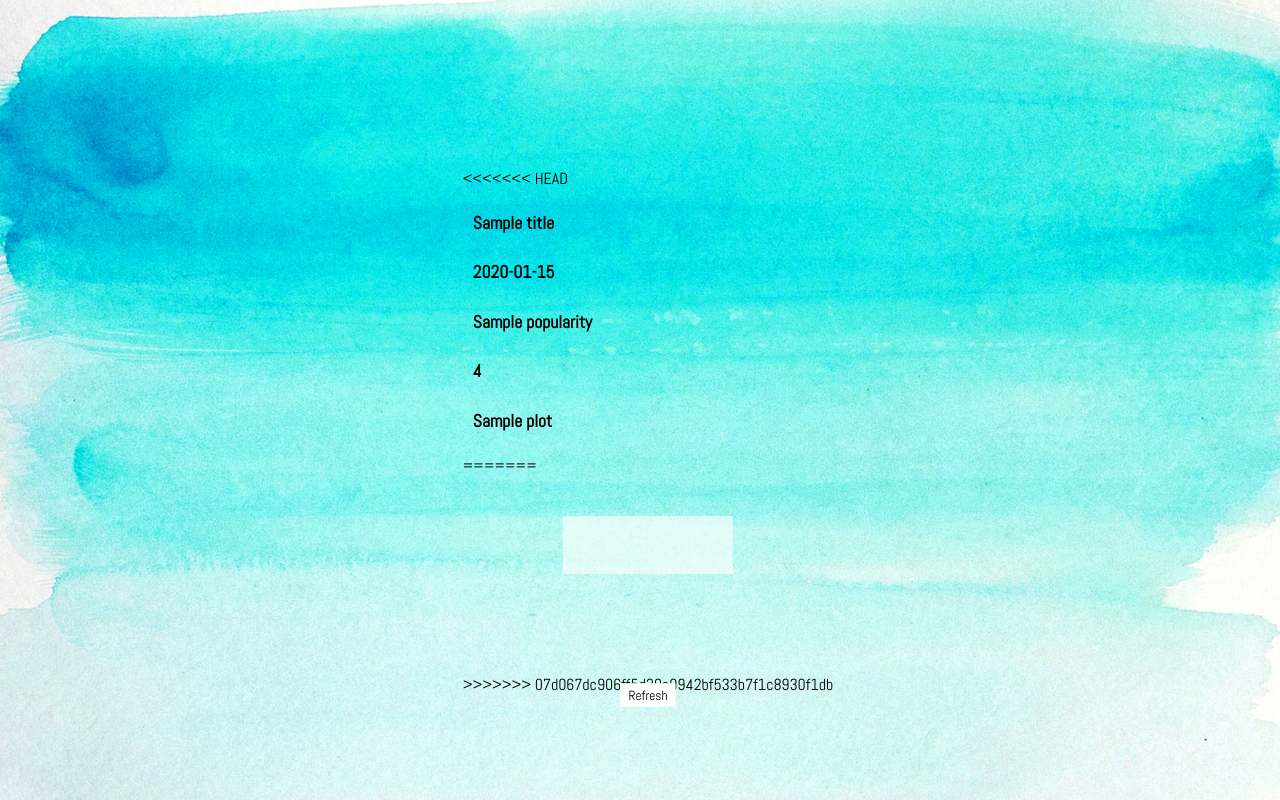
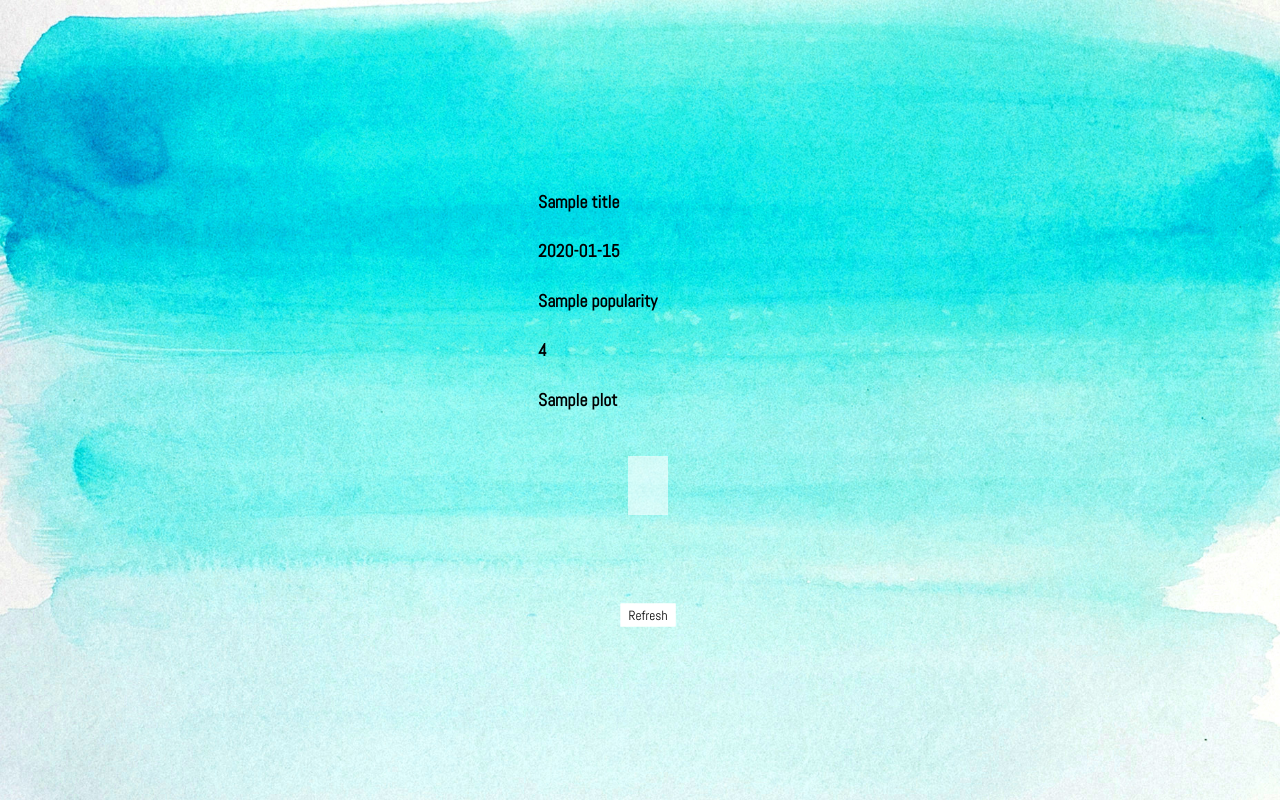
Before and after one commit to lucorine/Paradiso, a Python web app: template templates/RandomPage.html in a window 1280 px wide. Run offline with Jinja, Linux system fonts and the light colour scheme; the template is opened without the code that fills it: most values are stand-ins (such as "Sample title", 1, 10 or a date in 2020).

Commit message:
linked random to html

```diff
--- a/templates/RandomPage.html
+++ b/templates/RandomPage.html
@@ -9,20 +9,17 @@
     <link rel="stylesheet" href="static/generalparadiso.css"/>
   </head>
   <body>
-<<<<<<< HEAD
     <p>{{title}}</p>
     <p>{{dates}}</p>
     <p>{{popularity}}</p>
     <p>{{rating}}</p>
     <p>{{plot}}</p>
     <a href="/random" id = "random"></a>
-=======
     <div class = "bodyTextBox">
       <p>
         <a href="/random" id = "random"></a>
       </p>
     </div>
->>>>>>> 07d067dc906ff5d29e0942bf533b7f1c8930f1db
     <FORM>
     <Input Class="RefreshButton" Type= "button"onclick="window.location.reload()"Value="Refresh">
     </FORM>
```
